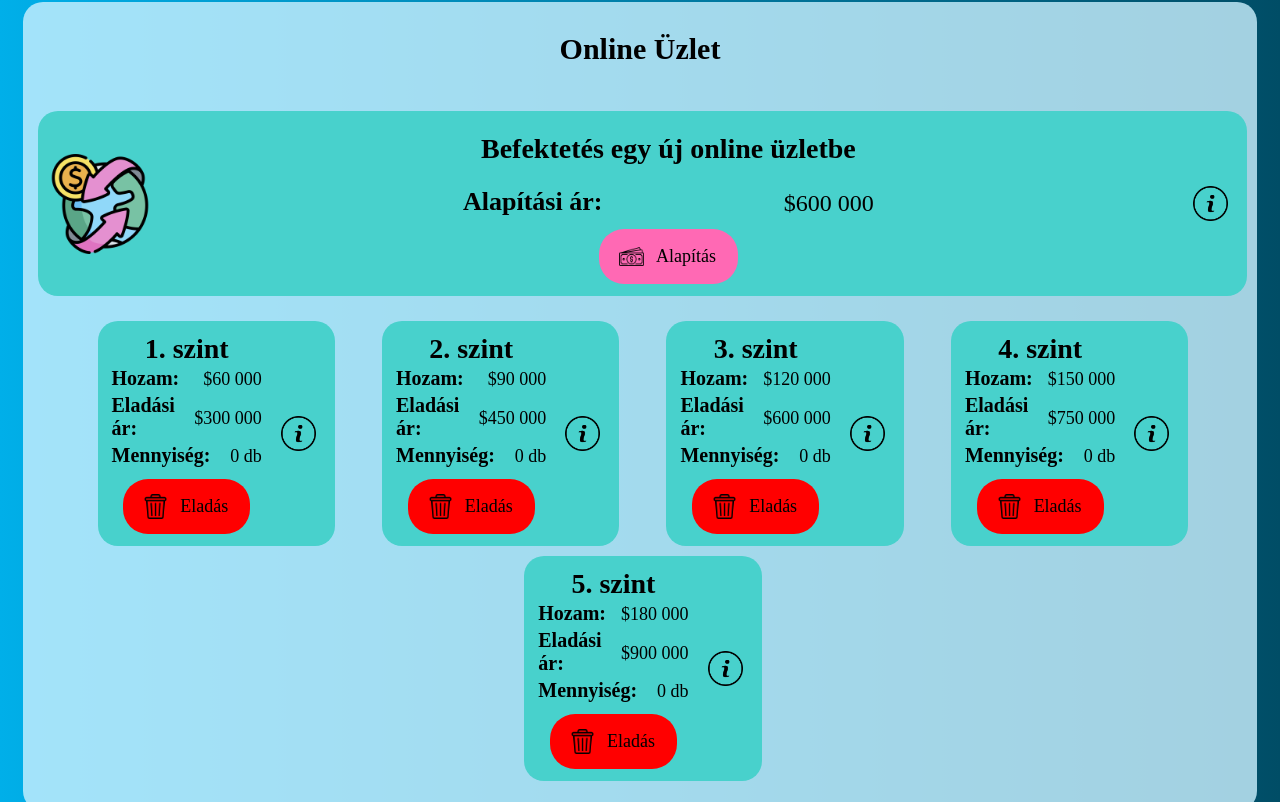
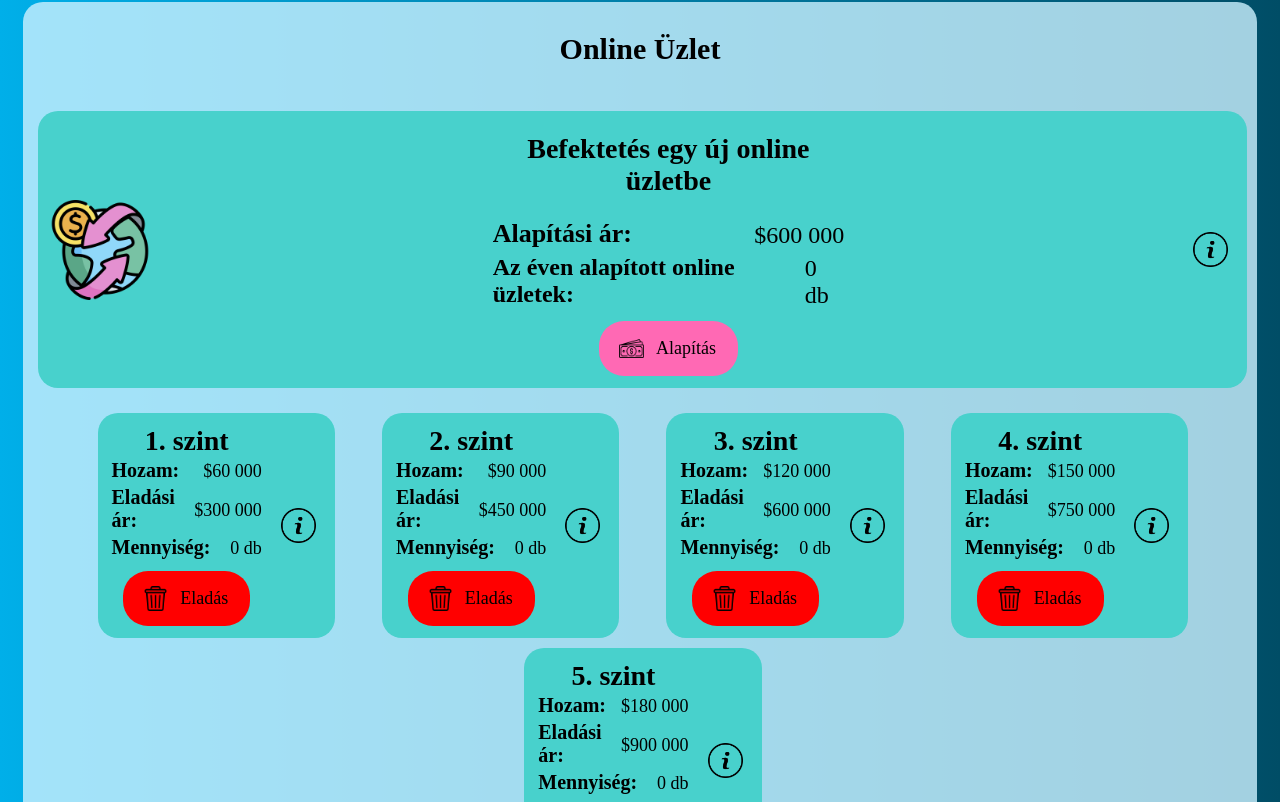
Before and after one commit to dvd2001/MyFirstMillion, an Angular app: page /game in a window 1280 px wide. Shown: the part 1438-2240 px from the top of the page. Built offline with nearby package versions, Linux system fonts and the light colour scheme.

Commit message:
changing online update

```diff
--- a/src/app/components/game-page/game-page.css
+++ b/src/app/components/game-page/game-page.css
@@ -270,7 +270,7 @@ input::-webkit-inner-spin-button {
 }
 
 .onlineText {
-    width: 35%
+    width: 30%
 }
 
 .price {
@@ -588,6 +588,10 @@ input::-webkit-inner-spin-button {
 
 .min {
     width: 55%;
+}
+
+.onlineAmount {
+    font-size: 24px;
 }
 
 #cash {
--- a/src/app/components/game-page/game-page.html
+++ b/src/app/components/game-page/game-page.html
@@ -343,14 +343,13 @@
                 <div class="detail">
                     <p id="onlineTitle" class="title">Alapítási ár:</p>
                     <p id="onlinePrice" class="price"></p>
-                    <button *ngIf="!mobile" id="onlineBuyBtn" class="buy" (click)="onlineBuy()">
-                        <img [src]="themeService.getTheme()() === 'light' ? 'assets/images/buy.png':'assets/images/buyWhite.png'"
-                            alt="Buy" class="btnIcon">
-                        <p>Alapítás</p>
-                    </button>
+                </div>
+                <div class="detail">
+                    <p class="title onlineAmount">Az éven alapított online üzletek:</p>
+                    <p id="onlineAmount" class="price onlineAmount"></p>
                 </div>
                 <div class="detail detailBtn">
-                    <button *ngIf="mobile" class="buy" (click)="onlineBuy()">
+                    <button class="buy" (click)="onlineBuy()">
                         <img [src]="themeService.getTheme()() === 'light' ? 'assets/images/buy.png':'assets/images/buyWhite.png'"
                             alt="Buy" class="btnIcon">
                         <p>Alapítás</p>
--- a/src/app/components/game-page/game-page.ts
+++ b/src/app/components/game-page/game-page.ts
@@ -20,6 +20,7 @@ export class GamePage implements OnInit {
   private maxOnline: number = 0;
   private gameData: GameData = new GameData();
   private rollAmount: number = 0;
+  private currentOnline = 0;
   public ownedFlats: Accomodation[] = [];
   public ownedPansions: Accomodation[] = [];
   public showFlat = false;
@@ -92,6 +93,7 @@ export class GamePage implements OnInit {
       this.gameData.gbp = 0;
       this.gameData.eur = 0;
       this.gameData.usd = 0;
+      this.currentOnline = 0;
     }
     this.showFlat = this.gameData.flats.length > 0;
     this.showPansion = this.gameData.pansions.length > 0;
@@ -140,6 +142,7 @@ export class GamePage implements OnInit {
       const usdMoney = document.querySelector('#usdMoney') as HTMLElement;
       const flatMinWealth = document.querySelector('#flatMinWealth') as HTMLElement;
       const pansionMinWealth = document.querySelector('#pansionMinWealth') as HTMLElement;
+      const onlineAmount = document.querySelector('#onlineAmount') as HTMLElement;
       const field = this.fields[this.field];
       bankAmount.value = this.gameData.bank.toString();
       gbpAmount.value = this.gameData.gbp.toString();
@@ -182,6 +185,7 @@ export class GamePage implements OnInit {
       online5Amount.innerText = `${this.gameData.online5} db`;
       flatMinWealth.innerText = `$${((field.flatBuy - field.flatDebt) * 1000).toLocaleString('hu-HU')}`;
       pansionMinWealth.innerText = `$${((field.pansionBuy - field.pansionDebt) * 1000).toLocaleString('hu-HU')}`;
+      onlineAmount.innerText = `${this.currentOnline} db`;
     }
   }
 
@@ -797,7 +801,7 @@ export class GamePage implements OnInit {
         let cost: number = amount * this.fields[this.field].onlineBuy * 1000;
         if (cost > this.gameData.cash) throw ParseError;
         this.gameData.cash -= cost;
-        this.gameData.online1 += amount;
+        this.currentOnline += amount;
         this.update();
       }
     } catch (error) {
@@ -1089,16 +1093,16 @@ export class GamePage implements OnInit {
         if (this.gameData.eur > 0) this.gameData.cash += this.devisaRoll(this.gameData.eur, 'EUR/USD');
         if (this.gameData.usd > 0) this.gameData.cash += this.devisaRoll(this.gameData.usd, 'USD/JPY');
         this.gameData.cash += Math.round(this.gameData.bank / 1000 * 1.04) * 1000;
+        this.gameData.online5 += this.gameData.online4;
+        this.gameData.online4 = this.gameData.online3;
+        this.gameData.online3 = this.gameData.online2;
+        this.gameData.online2 = this.gameData.online1;
+        this.gameData.online1 = this.currentOnline;
         this.gameData.cash += this.fields[this.field].onlineIncome5 * 1000 * this.gameData.online5;
         this.gameData.cash += this.fields[this.field].onlineIncome4 * 1000 * this.gameData.online4;
         this.gameData.cash += this.fields[this.field].onlineIncome3 * 1000 * this.gameData.online3;
         this.gameData.cash += this.fields[this.field].onlineIncome2 * 1000 * this.gameData.online2;
         this.gameData.cash += this.fields[this.field].onlineIncome1 * 1000 * this.gameData.online1;
-        this.gameData.online5 += this.gameData.online4;
-        this.gameData.online4 = this.gameData.online3;
-        this.gameData.online3 = this.gameData.online2;
-        this.gameData.online2 = this.gameData.online1;
-        this.gameData.online1 = 0;
         this.gameData.cash += this.fields[this.field].flatRent * 1000 * this.gameData.flats.length;
         this.gameData.cash += this.fields[this.field].pansionIncome * 1000 * this.gameData.pansions.length;
         for (const flat of this.gameData.flats) {
```
